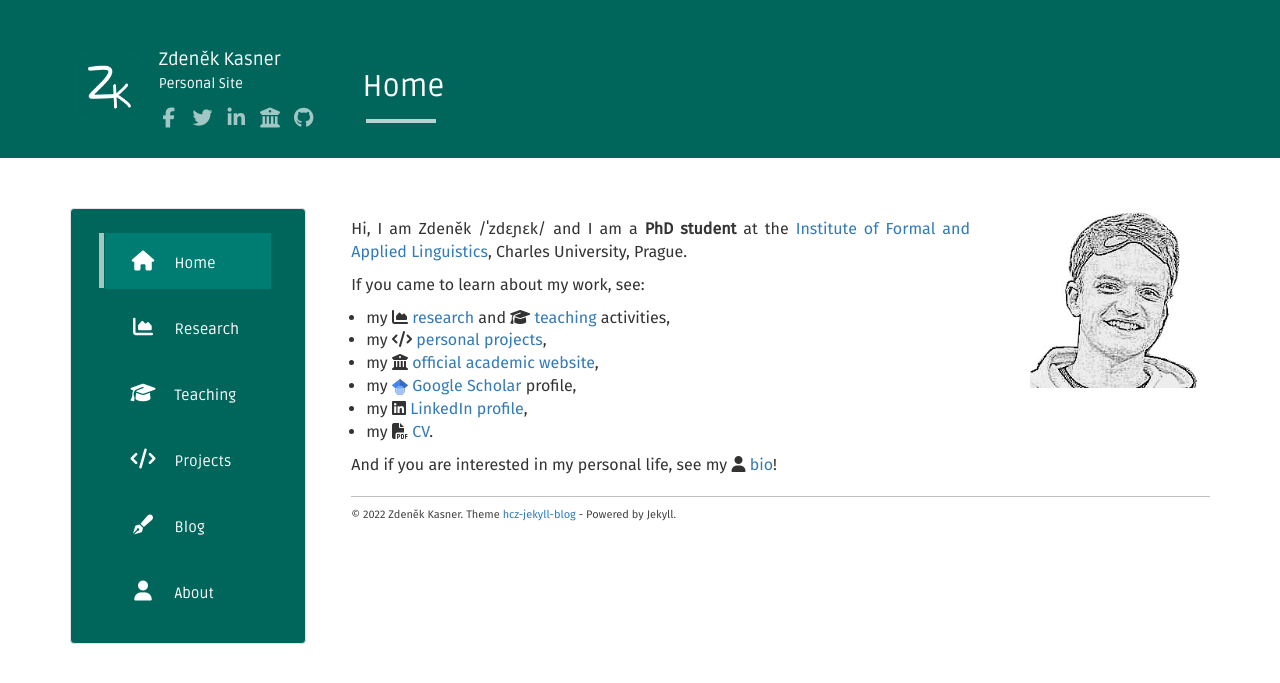
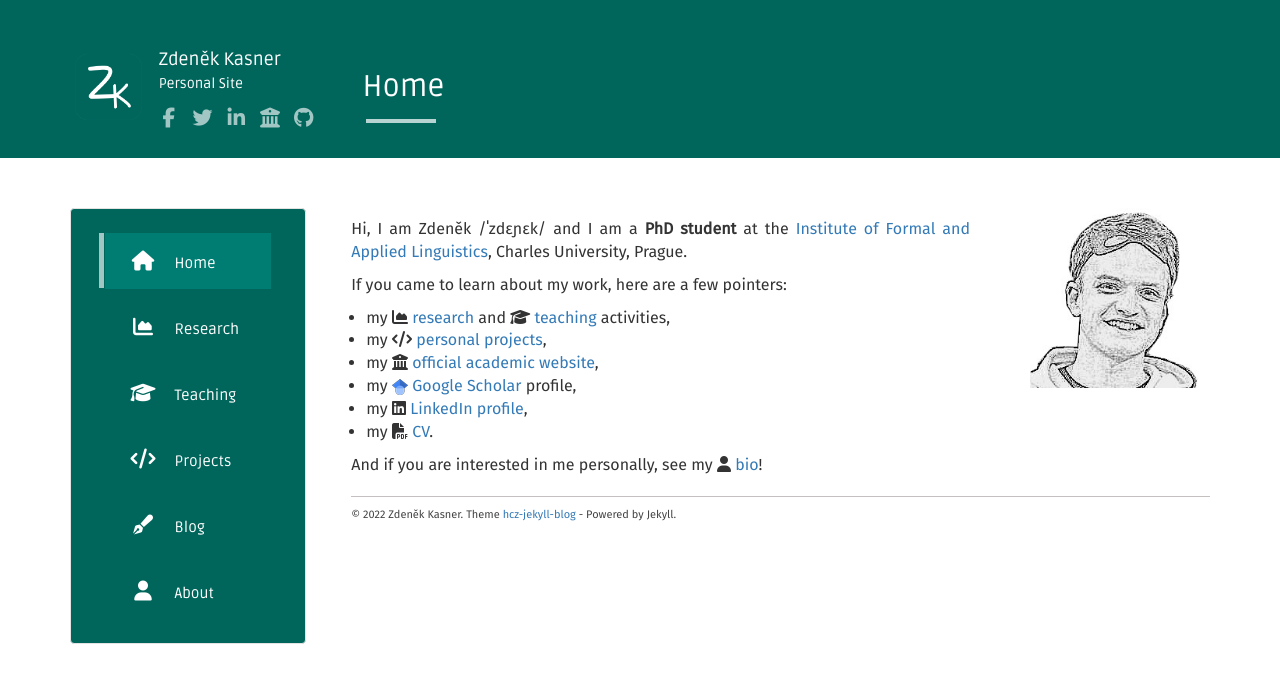
Before and after one commit to kasnerz/kasnerz.github.io, a Jekyll site: the page built from home.md, in a window 1280 px wide. Shown: the top 683 px of the page. Built offline with Jekyll 4.4.1, drawn with Linux system fonts in a browser that asks for light colours; nearby versions of some CDN libraries.

Commit message:
Minor updates

```diff
--- a/home.md
+++ b/home.md
@@ -7,7 +7,7 @@ permalink: /
 
 Hi, I am Zdeněk /ˈzdɛɲɛk/ and I am a **PhD student** at the [Institute of Formal and Applied Linguistics](https://ufal.mff.cuni.cz/), Charles University, Prague.
 
-If you came to learn about my work, see:
+If you came to learn about my work, here are a few pointers:
 - my <i class="fa fa-area-chart"></i> [research](/research) and <i class="fa fa-graduation-cap"></i> [teaching](/teaching) activities,
 - my <i class="fa fa-code"></i> [personal projects](/projects),
 - my <i class="fa fa-university"></i> [official academic website](https://ufal.mff.cuni.cz/zdenek-kasner),
@@ -15,4 +15,4 @@ If you came to learn about my work, see:
 - my <i class="fab fa-linkedin"></i> [LinkedIn profile](https://www.linkedin.com/in/zdenek-kasner/),
 - my <i class="fa fa-file-pdf"></i> [CV](/assets/cv/cv.pdf).
 
-And if you are interested in my personal life, see my <i class="fa fa-user"></i> [bio](/about)!
+And if you are interested in me personally, see my <i class="fa fa-user"></i> [bio](/about)!
```
Also changed, not shown: about.md (+1 -1 lines).
